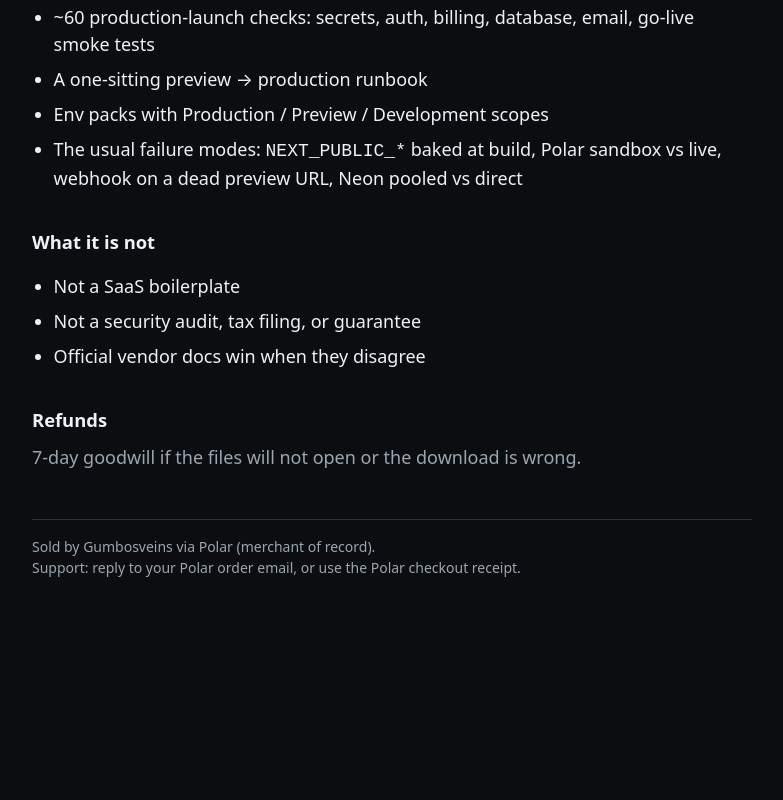
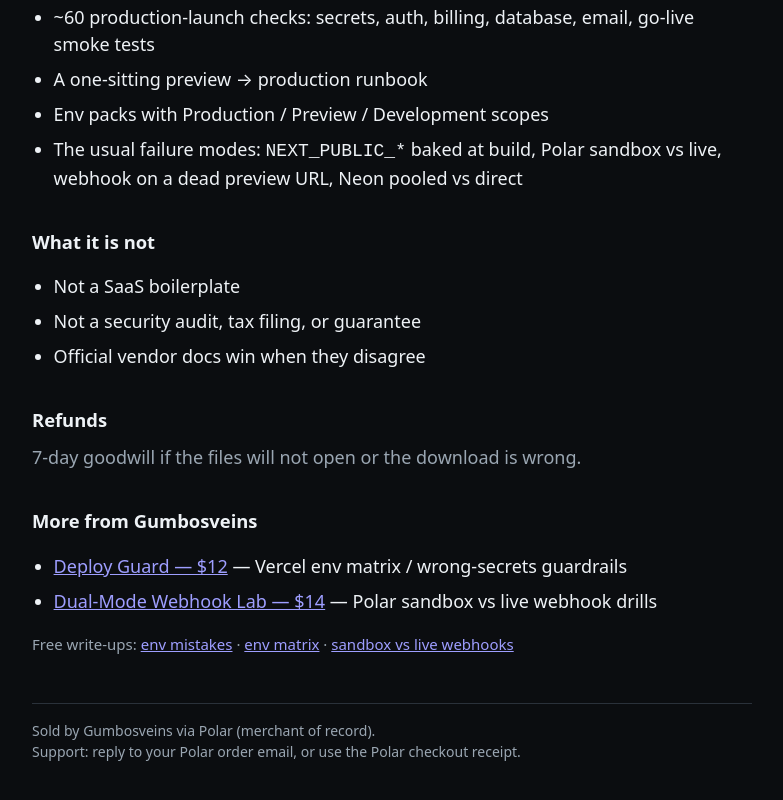
Before and after one commit to Gumbosveins/nextjs-vercel-launch-kit, a plain HTML site: page index.html in a window 1280 px wide. Shown: the part 832-1632 px from the top of the page, without its empty margins (248-1031 px from the left). Before the commit the page ends 1490 px from the top, so only its background shows below. Drawn offline with Linux system fonts and the light colour scheme.

Commit message:
Add cross-sell CTAs for Deploy Guard, Webhook Lab, and Dev.to posts

```diff
--- a/index.html
+++ b/index.html
@@ -48,6 +48,17 @@
     <h2>Refunds</h2>
     <p class="lead">7-day goodwill if the files will not open or the download is wrong.</p>
 
+    <h2>More from Gumbosveins</h2>
+    <ul>
+      <li><a href="https://buy.polar.sh/polar_cl_fXjUOUonsouTBvvQLXBVvd1VdA2hVaw6LeBi32fuIjc">Deploy Guard — $12</a> — Vercel env matrix / wrong-secrets guardrails</li>
+      <li><a href="https://buy.polar.sh/polar_cl_6k1TwXMqdt8hiPyOxPrAZCLbKIfYmkeBzUUXw1QggrO">Dual-Mode Webhook Lab — $14</a> — Polar sandbox vs live webhook drills</li>
+    </ul>
+    <p class="lead" style="font-size:15px">Free write-ups:
+      <a href="https://dev.to/gumbosveins/the-nextjs-vercel-production-env-mistakes-that-break-launches-1d8g">env mistakes</a> ·
+      <a href="https://dev.to/gumbosveins/build-a-vercel-env-matrix-offline-before-you-merge-and-stop-shipping-the-wrong-secrets-431a">env matrix</a> ·
+      <a href="https://dev.to/gumbosveins/polar-sandbox-vs-live-webhooks-why-checkout-works-and-entitlements-do-not-5gl2">sandbox vs live webhooks</a>
+    </p>
+
     <footer>
       Sold by Gumbosveins via Polar (merchant of record).<br />
       Support: reply to your Polar order email, or use the Polar checkout receipt.
```
